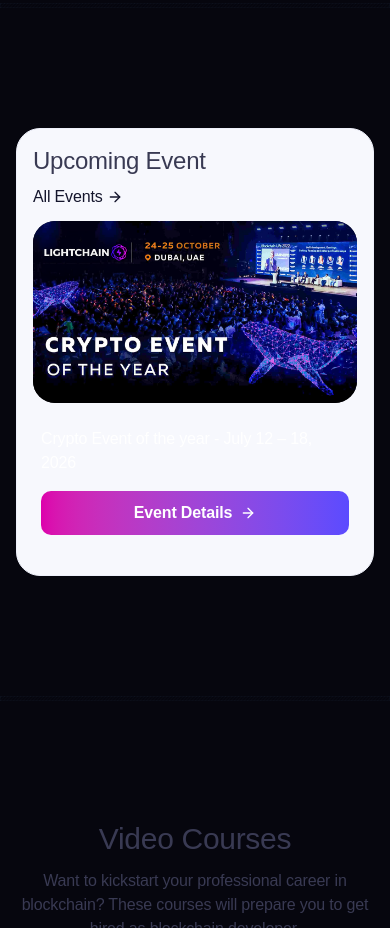
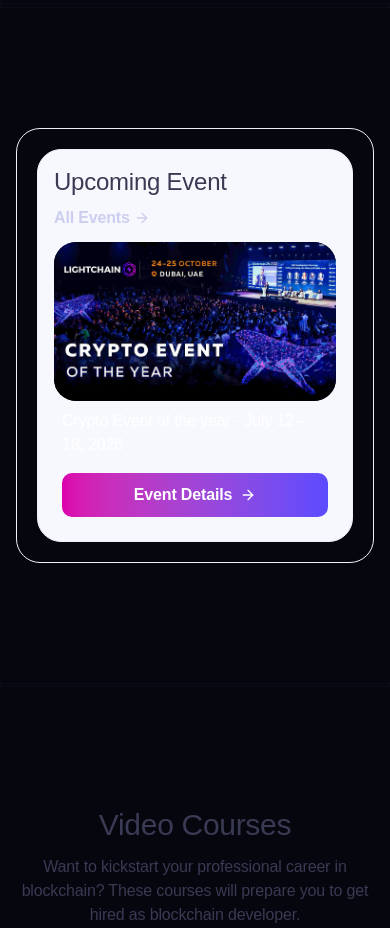
Before and after one commit to lightchain-protocol/lcai-dev-portal, a Next.js app in the folder apps/web/: page / in a window 390 px wide. Shown: the part 7960-8888 px from the top of the page. Built offline with nearby package versions, Linux system fonts and the light colour scheme.

Commit message:
fix: events responsive

```diff
--- a/apps/web/src/components/blocks/events.tsx
+++ b/apps/web/src/components/blocks/events.tsx
@@ -5,14 +5,15 @@
 export default function UpcomingEventSection() {
 	return (
 		<section className="py-30">
-			<div className="container">
+			<div className="max-w-[1340px] mx-auto px-4">
+				<div className="w-full rounded-[24px] border border-border-slate-soft p-5">
 					<div className="w-full rounded-[24px] border border-border-slate-soft bg-surface-slate-medium px-4 md:px-6 py-4">
 						<div className="mb-4 flex flex-col sm:flex-row sm:items-center justify-between gap-3 sm:gap-0">
-						<h4 className="font-medium text-content-slate-medium">
+							<h4 className="text-content-slate-medium">
 								Upcoming Event
 							</h4>
 							<a
-							className="inline-flex items-center gap-1 font-medium text-base text-content-slate-strong leading-none transition-colors hover:text-content-slate-strong"
+								className="inline-flex items-center gap-1 font-bold text-base text-[#CCCEEF] leading-none transition-colors hover:text-content-slate-strong"
 								href="/"
 							>
 								All Events <ArrowRight className="h-4 w-4" />
@@ -29,7 +30,7 @@
 							/>
 						</div>
 
-					<div className="flex flex-col md:flex-row md:items-center justify-between gap-4 px-2 py-6 md:py-4">
+						<div className="flex flex-col md:flex-row md:items-center justify-between gap-4 p-2">
 							<span className="type-body-m text-white text-base md:text-lg">
 								Crypto Event of the year - July 12 – 18, 2026
 							</span>
@@ -39,6 +40,7 @@
 						</div>
 					</div>
 				</div>
+			</div>
 		</section>
 	);
 }
```
Lines whose indentation alone changed are shown as unchanged.
